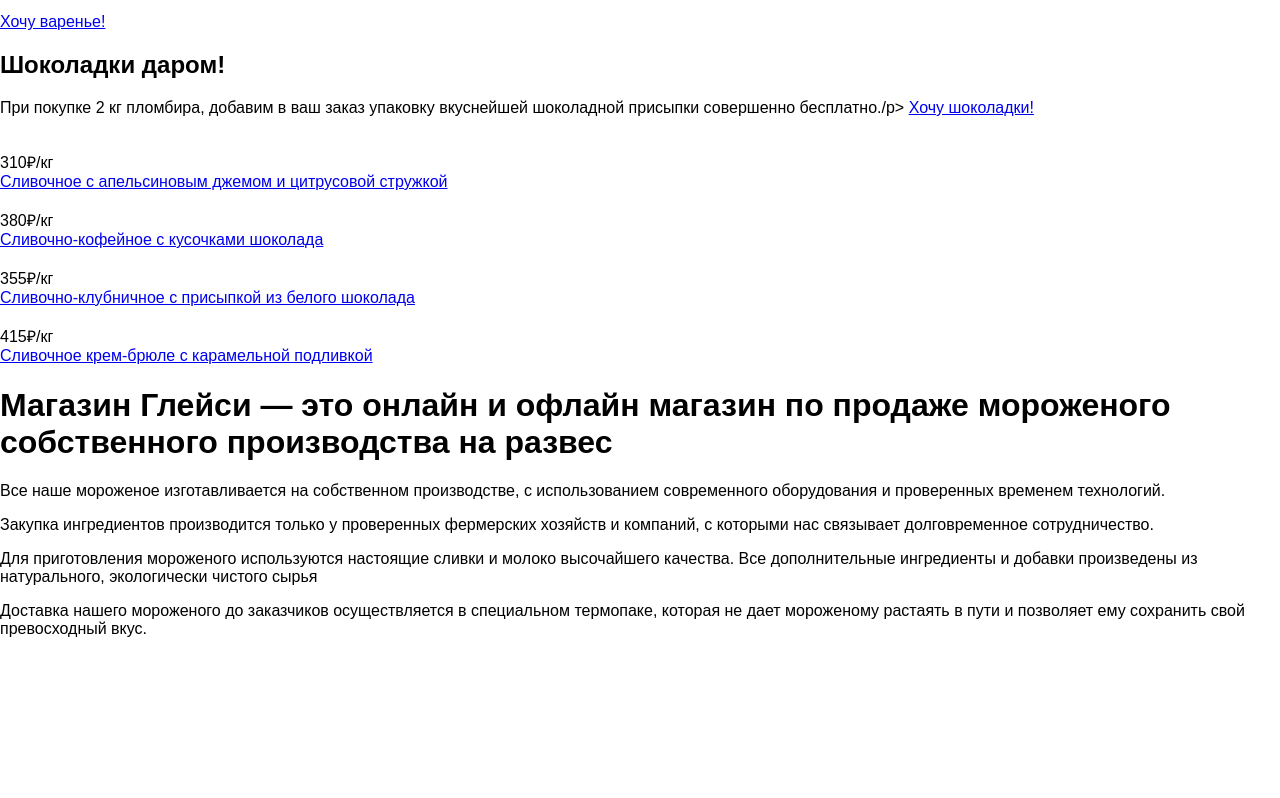
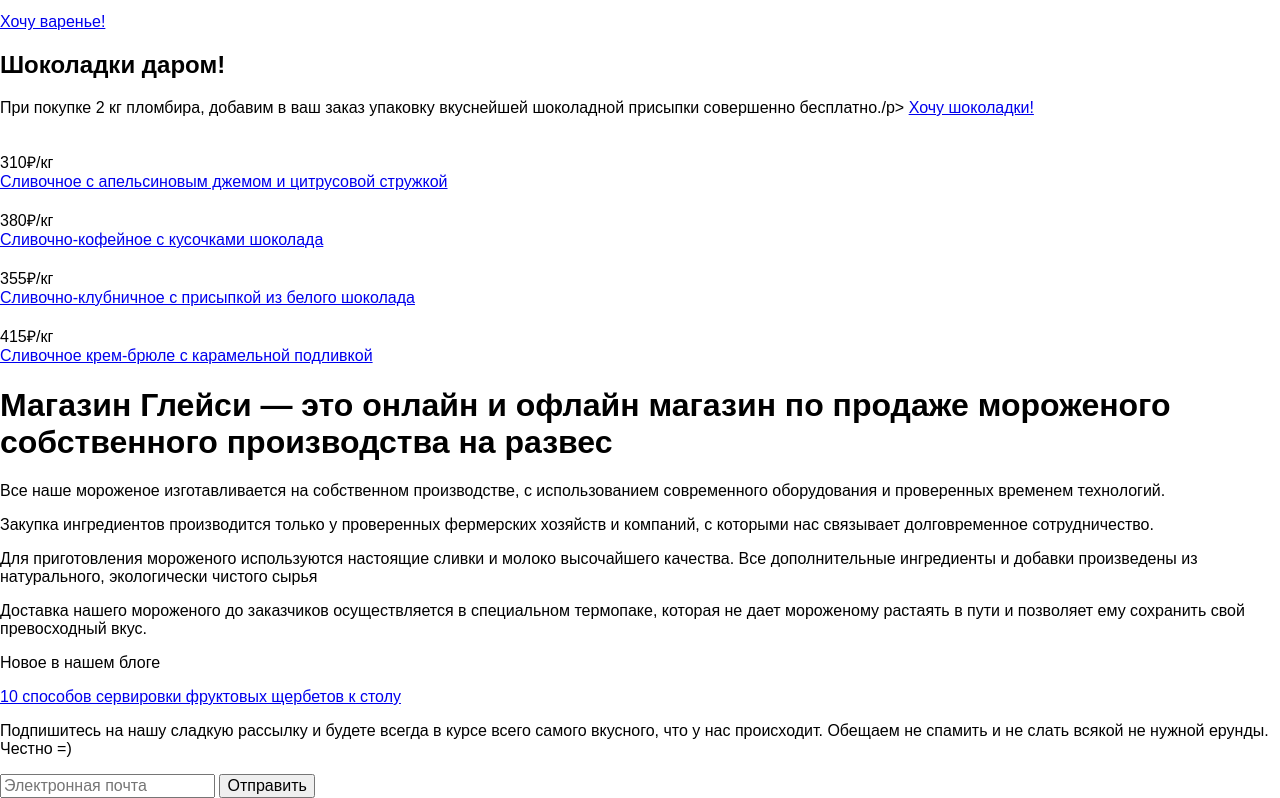
Before and after one commit to MammaSonnim/124052-gllacy, a plain HTML site: page index.html in a window 1280 px wide. Shown: the part 926-1724 px from the top of the page. Before the commit the page ends 1580 px from the top, so only its background shows below. Drawn offline with Linux system fonts and the light colour scheme.

Commit message:
iss01 markup blog

```diff
--- a/index.html
+++ b/index.html
@@ -152,6 +152,19 @@
       <p class="promo__text">Для приготовления мороженого используются настоящие сливки и молоко высочайшего качества. Все дополнительные ингредиенты и добавки произведены из натурального, экологически чистого сырья</p>
       <p class="promo__text">Доставка нашего мороженого до заказчиков осуществляется в специальном термопаке, которая не дает мороженому растаять в пути и позволяет ему сохранить свой превосходный вкус.</p>
     </section>
+    <section class="blog">
+      <section class="blog__item blog-entry-preview">
+        <p class="blog-entry-preview__text">Новое в нашем блоге</p>
+        <a href="#" class="blog-entry-preview__link">10 способов сервировки фруктовых щербетов к столу</a>
+      </section>
+      <section class="blog__item subscribe">
+        <p class="subscribe__text">Подпишитесь на нашу сладкую рассылку и будете всегда в курсе всего самого вкусного, что у нас происходит. Обещаем не спамить и не слать всякой не нужной ерунды. Честно =&#41;</p>
+        <form action="" class="subscribe__form">
+          <input type="email" class="subscribe__input" placeholder="Электронная почта">
+          <button type="submit" "subscribe__btn btn">Отправить</button>
+        </form>
+      </section>
+    </section>
   </main>
   <footer class="page-footer">
 
```
